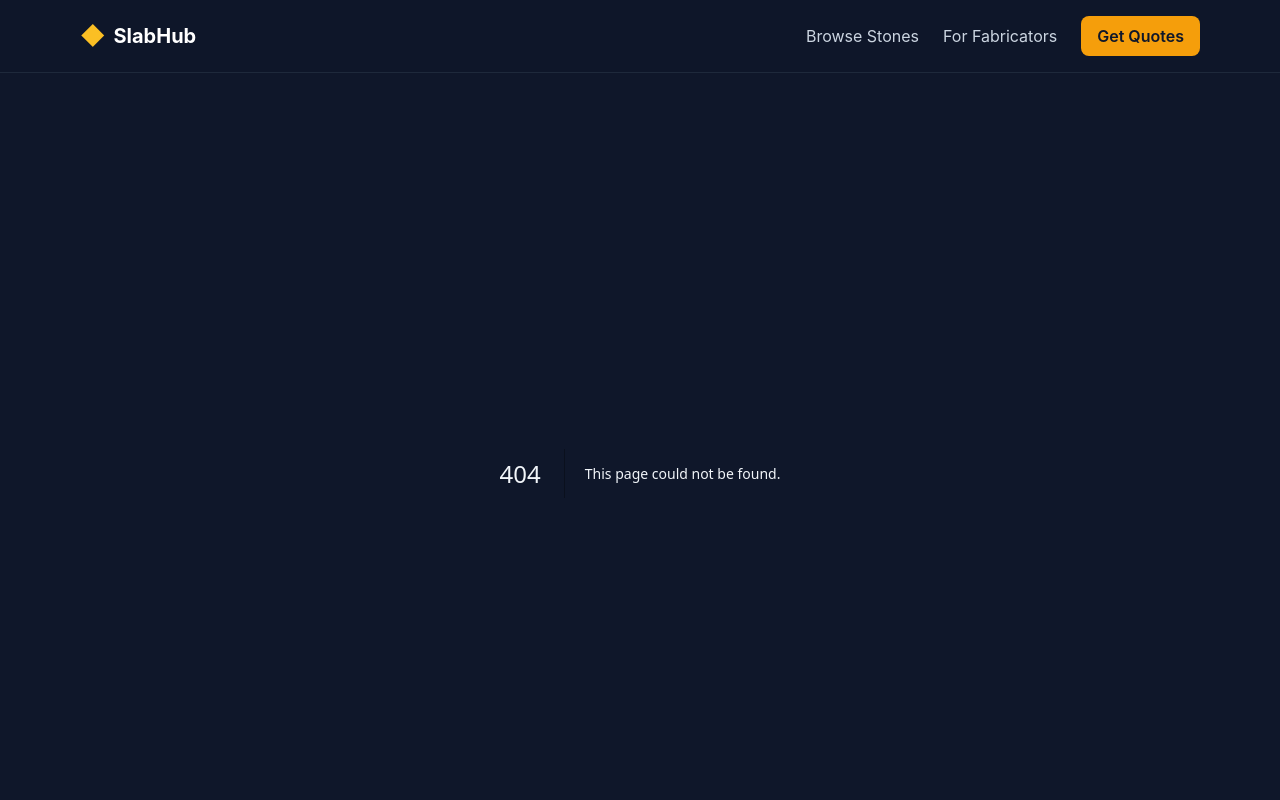
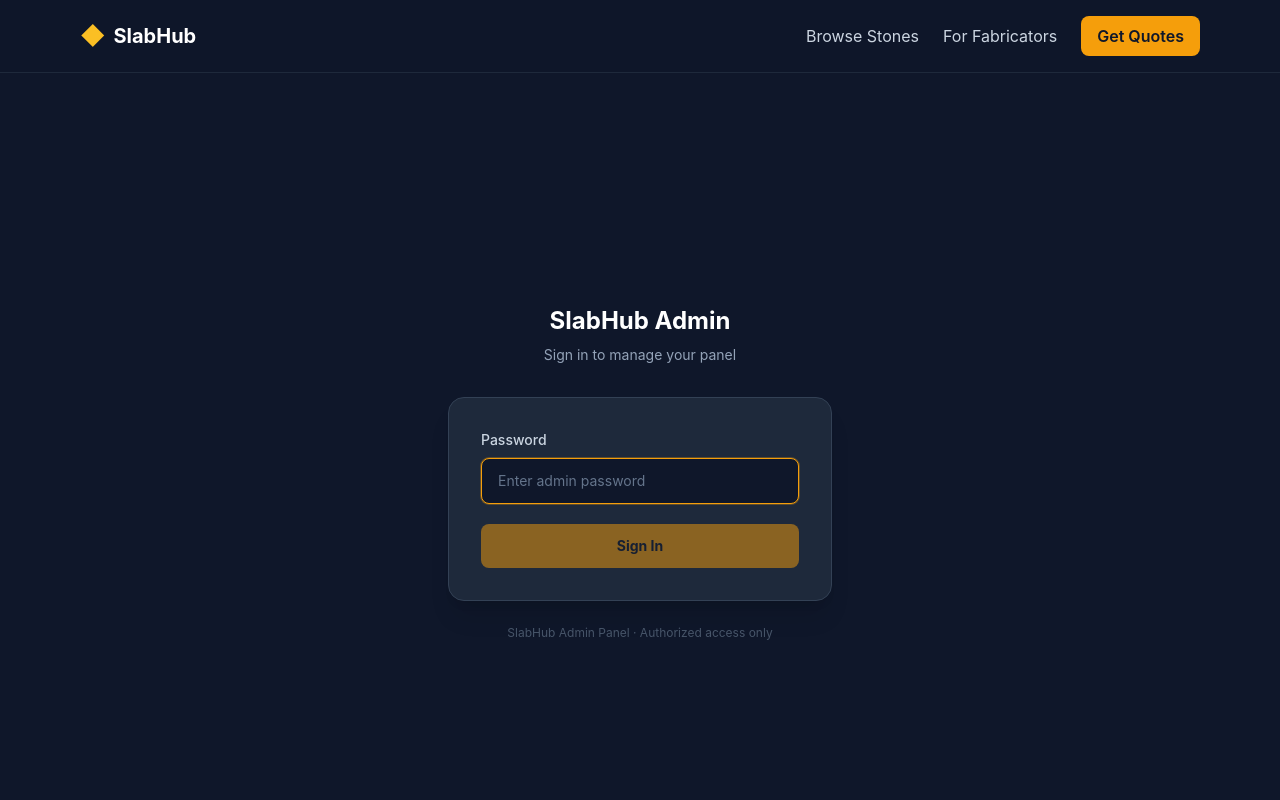
Before and after one commit to sorn00/slabhub, a Next.js app: page /admin/login in a window 1280 px wide. Before the commit this address had no page. Shown: the top 800 px of the page. Built offline with nearby package versions, Linux system fonts and the light colour scheme.

Commit message:
feat: admin panel authentication

```diff
--- /dev/null
+++ b/app/admin/login/page.tsx
@@ -0,0 +1,90 @@
+'use client'
+
+import { useState } from 'react'
+import { useRouter } from 'next/navigation'
+
+export default function AdminLoginPage() {
+  const [password, setPassword] = useState('')
+  const [error, setError] = useState('')
+  const [loading, setLoading] = useState(false)
+  const router = useRouter()
+
+  const handleSubmit = async (e: React.FormEvent) => {
+    e.preventDefault()
+    setError('')
+    setLoading(true)
+
+    try {
+      const res = await fetch('/api/admin-login', {
+        method: 'POST',
+        headers: { 'Content-Type': 'application/json' },
+        body: JSON.stringify({ password }),
+      })
+
+      const data = await res.json()
+
+      if (data.success) {
+        router.push('/admin')
+        router.refresh()
+      } else {
+        setError('Incorrect password')
+        setPassword('')
+      }
+    } catch {
+      setError('Something went wrong. Please try again.')
+    } finally {
+      setLoading(false)
+    }
+  }
+
+  return (
+    <div className="min-h-screen flex items-center justify-center bg-slate-900 px-4">
+      <div className="w-full max-w-sm">
+        {/* Logo / Title */}
+        <div className="text-center mb-8">
+          <h1 className="text-2xl font-bold text-white">SlabHub Admin</h1>
+          <p className="text-slate-400 text-sm mt-2">Sign in to manage your panel</p>
+        </div>
+
+        {/* Card */}
+        <div className="bg-slate-800 border border-slate-700 rounded-2xl p-8 shadow-xl">
+          <form onSubmit={handleSubmit} className="space-y-5">
+            <div>
+              <label htmlFor="password" className="block text-slate-300 text-sm font-medium mb-2">
+                Password
+              </label>
+              <input
+                id="password"
+                type="password"
+                value={password}
+                onChange={e => setPassword(e.target.value)}
+                required
+                autoFocus
+                placeholder="Enter admin password"
+                className="w-full bg-slate-900 border border-slate-600 rounded-lg px-4 py-3 text-white placeholder-slate-500 focus:outline-none focus:border-amber-500 focus:ring-1 focus:ring-amber-500/30 transition-colors text-sm"
+              />
+            </div>
+
+            {error && (
+              <div className="bg-red-500/10 border border-red-500/30 rounded-lg px-4 py-3 text-red-400 text-sm">
+                {error}
+              </div>
+            )}
+
+            <button
+              type="submit"
+              disabled={loading || !password}
+              className="w-full bg-amber-500 hover:bg-amber-400 disabled:opacity-50 disabled:cursor-not-allowed text-slate-900 font-bold py-3 rounded-lg transition-colors text-sm"
+            >
+              {loading ? 'Signing in…' : 'Sign In'}
+            </button>
+          </form>
+        </div>
+
+        <p className="text-center text-slate-600 text-xs mt-6">
+          SlabHub Admin Panel · Authorized access only
+        </p>
+      </div>
+    </div>
+  )
+}
--- a/app/admin/page.tsx
+++ b/app/admin/page.tsx
@@ -1,11 +1,4 @@
 'use client'
-
-/**
- * SlabHub Admin Panel
- * ⚠️ NO AUTH — Add authentication before going live!
- *    Recommended: NextAuth.js with a simple email/password provider,
- *    or protect this route via middleware with a hardcoded admin token.
- */
 
 import { useState, useEffect, useCallback } from 'react'
 
@@ -638,20 +631,26 @@
 
   const ActiveComponent = SECTIONS.find(s => s.id === activeSection)?.component || FeaturedStones
 
+  const handleSignOut = async () => {
+    await fetch('/api/admin-logout', { method: 'POST' })
+    window.location.href = '/admin/login'
+  }
+
   return (
     <div className="min-h-screen">
-      {/* Warning banner */}
-      <div className="bg-red-500/10 border-b border-red-500/20 px-4 py-2 text-center">
-        <p className="text-red-400 text-xs font-medium">
-          ⚠️ <strong>No authentication enabled.</strong> Add auth before going live — see comment in <code>/app/admin/page.tsx</code>.
-        </p>
-      </div>
-
       <div className="max-w-6xl mx-auto px-4 py-8">
         {/* Header */}
-        <div className="mb-8">
-          <h1 className="text-3xl font-bold text-white">Admin Panel</h1>
-          <p className="text-slate-400 mt-1">Manage SlabHub content, pricing, and leads.</p>
+        <div className="flex items-start justify-between mb-8">
+          <div>
+            <h1 className="text-3xl font-bold text-white">Admin Panel</h1>
+            <p className="text-slate-400 mt-1">Manage SlabHub content, pricing, and leads.</p>
+          </div>
+          <button
+            onClick={handleSignOut}
+            className="text-slate-400 hover:text-white border border-slate-700 hover:border-slate-500 px-3 py-1.5 rounded-lg text-sm transition-colors"
+          >
+            Sign Out
+          </button>
         </div>
 
         <div className="flex flex-col md:flex-row gap-6">
--- /dev/null
+++ b/app/api/admin-login/route.ts
@@ -0,0 +1,25 @@
+import { NextRequest, NextResponse } from 'next/server'
+
+export async function POST(request: NextRequest) {
+  try {
+    const { password } = await request.json()
+    const adminPassword = process.env.ADMIN_PASSWORD
+
+    if (!adminPassword || password !== adminPassword) {
+      return NextResponse.json({ success: false }, { status: 401 })
+    }
+
+    const response = NextResponse.json({ success: true })
+    response.cookies.set('admin_session', 'valid', {
+      httpOnly: true,
+      secure: process.env.NODE_ENV === 'production',
+      sameSite: 'lax',
+      maxAge: 60 * 60 * 24 * 7, // 7 days
+      path: '/',
+    })
+
+    return response
+  } catch {
+    return NextResponse.json({ success: false }, { status: 400 })
+  }
+}
--- /dev/null
+++ b/app/api/admin-logout/route.ts
@@ -0,0 +1,13 @@
+import { NextResponse } from 'next/server'
+
+export async function POST() {
+  const response = NextResponse.json({ success: true })
+  response.cookies.set('admin_session', '', {
+    httpOnly: true,
+    secure: process.env.NODE_ENV === 'production',
+    sameSite: 'lax',
+    maxAge: 0,
+    path: '/',
+  })
+  return response
+}
```
Also changed, not shown: middleware.ts (added, +29 -0 lines).
